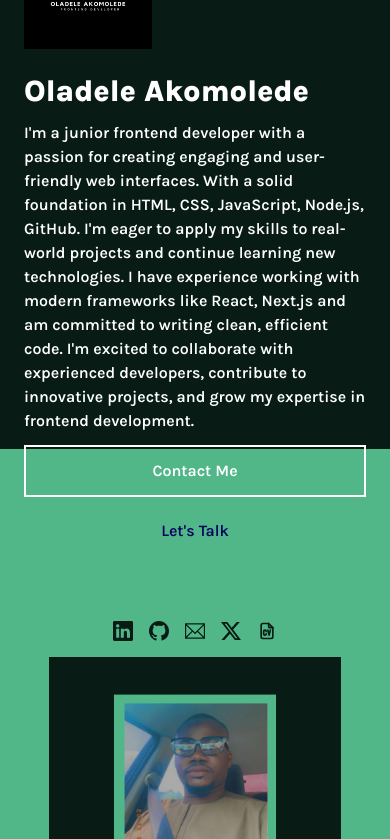
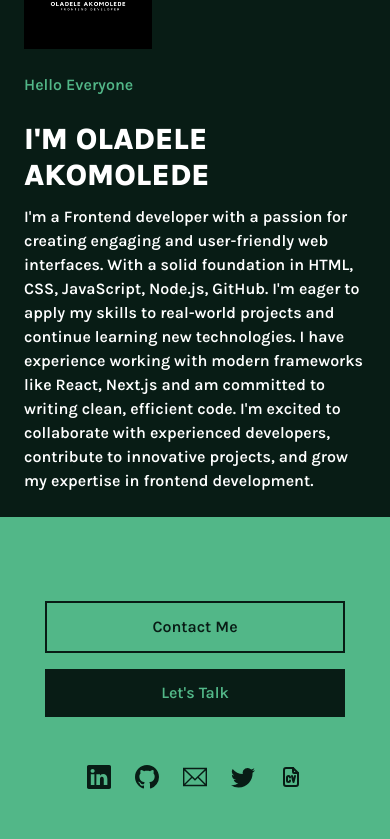
Before and after one commit to nolimits20/my-portfolio, a Next.js app: page / in a window 390 px wide. Shown: the part 167-1006 px from the top of the page. Built offline with nearby package versions, Linux system fonts and the light colour scheme.

Commit message:
feat: page1 responsive design

```diff
--- a/package.json
+++ b/package.json
@@ -9,6 +9,7 @@
     "lint": "next lint"
   },
   "dependencies": {
+    "framer-motion": "^11.3.2",
     "next": "14.2.5",
     "react": "^18",
     "react-dom": "^18",
--- /dev/null
+++ b/src/app/component/About.jsx
@@ -0,0 +1,9 @@
+import React from 'react'
+
+const About = () => {
+  return (
+    <div>About</div>
+  )
+}
+
+export default About
--- a/src/app/component/Header.jsx
+++ b/src/app/component/Header.jsx
@@ -1,7 +1,6 @@
 'use client'
-import React from 'react'
+import React, { useState } from 'react'
 import Image from 'next/image'
-import { useState } from 'react'
 
 const Header = () => {
   const [isMenuOpen, setIsMenuOpen] = useState(false)
@@ -24,7 +23,7 @@ const Header = () => {
       {/* Mobile menu */}
       {isMenuOpen && (
         <div className='absolute top-[10dvh] left-0 right-0 bg-[#081C15] md:hidden'>
-          <ul className='flex flex-col items-center py-4'>
+          <ul className='flex flex-col items-center py-4 text-white'>
             <li className='hover:text-[#CAF0F8] hover:cursor-pointer py-2'>Home</li>
             <li className='hover:text-[#CAF0F8] hover:cursor-pointer py-2'>About</li>
             <li className='hover:text-[#CAF0F8] hover:cursor-pointer py-2'>Skills</li>
--- a/src/app/component/Page1.jsx
+++ b/src/app/component/Page1.jsx
@@ -1,8 +1,10 @@
-import React from 'react'
-import Image from 'next/image'
-import { BsLinkedin, BsGithub, BsTwitterX } from "react-icons/bs";
-import { TfiEmail } from "react-icons/tfi";
-import { TbFileCv } from "react-icons/tb";
+'use client'
+import React from 'react';
+import Image from 'next/image';
+import { BsLinkedin, BsGithub, BsTwitter } from 'react-icons/bs';
+import { TfiEmail } from 'react-icons/tfi';
+import { TbFileCv } from 'react-icons/tb';
+import { motion } from 'framer-motion';
 
 const Page1 = () => {
   return (
@@ -14,34 +16,78 @@ const Page1 = () => {
       {/* Content */}
       <div className='relative z-10 flex flex-col md:flex-row w-full'>
         <div className='w-full md:w-2/3 p-6 md:p-12 text-white'>
-          <div className='mb-6 md:mb-10'>
+          <motion.div
+            className='mb-6 md:mb-10'
+            initial={{ opacity: 0, y: -20 }}
+            animate={{ opacity: 1, y: 0 }}
+            transition={{ duration: 0.8 }}
+          >
             <Image src='/O.png' alt='my-logo' width={150} height={150} className='w-32 md:w-auto'/>
-          </div>
-          <h1 className='font-extrabold text-3xl md:text-5xl mb-3 md:mb-5'>Oladele Akomolede</h1>
-          <p className='text-base md:text-lg font-semibold mb-3 md:mb-5'>I&apos;m a junior frontend developer with a passion for creating engaging and user-friendly web interfaces. With a solid foundation in HTML, CSS, JavaScript, Node.js, GitHub. I&apos;m eager to apply my skills to real-world projects and continue learning new technologies. I have experience working with modern frameworks like React, Next.js and am committed to writing clean, efficient code. I&apos;m excited to collaborate with experienced developers, contribute to innovative projects, and grow my expertise in frontend development.</p>
+          </motion.div>
+          <motion.p
+            className='pb-6 text-[#52B788] font-semibold'
+            initial={{ opacity: 0, y: -20 }}
+            animate={{ opacity: 1, y: 0 }}
+            transition={{ duration: 0.8, delay: 0.1 }}
+          >
+            Hello Everyone
+          </motion.p>
+          <motion.h1
+            className='font-extrabold text-3xl md:text-5xl mb-3 md:mb-5'
+            initial={{ opacity: 0, y: -20 }}
+            animate={{ opacity: 1, y: 0 }}
+            transition={{ duration: 0.8, delay: 0.2 }}
+          >
+            I&apos;M OLADELE AKOMOLEDE
+          </motion.h1>
+          <motion.p
+            className='text-base md:text-lg font-semibold mb-3 md:mb-5'
+            initial={{ opacity: 0, y: -20 }}
+            animate={{ opacity: 1, y: 0 }}
+            transition={{ duration: 0.8, delay: 0.4 }}
+          >
+            I&apos;m a Frontend developer with a passion for creating engaging and user-friendly web interfaces. With a solid foundation in HTML, CSS, JavaScript, Node.js, GitHub. I&apos;m eager to apply my skills to real-world projects and continue learning new technologies. I have experience working with modern frameworks like React, Next.js and am committed to writing clean, efficient code. I&apos;m excited to collaborate with experienced developers, contribute to innovative projects, and grow my expertise in frontend development.
+          </motion.p>
 
-          <div className='flex flex-col md:flex-row gap-y-2 md:gap-x-4 mb-6 md:mb-10'>
-            <button className='bg-transparent text-white p-3 md:p-4 border-2 border-white font-semibold hover:bg-white hover:text-[#03045E]'>
-              Contact Me
-            </button>
-            <button className='bg-[#52B788] border-2 border-transparent text-[#03045E] p-3 md:p-4 font-semibold hover:bg-white'>
-              Let&apos;s Talk
-            </button>
-          </div>
+          <motion.div
+            className='flex flex-col items-start gap-y-4'
+            initial={{ opacity: 0, y: -20 }}
+            animate={{ opacity: 1, y: 0 }}
+            transition={{ duration: 0.8, delay: 0.6 }}
+          >
+            <div className='flex flex-col sm:flex-row gap-4 mt-14 pt-10 md:pt-0 md:mt-5 mx-auto md:mx-0'>
+              <button className='bg-[#52B788] md:bg-transparent text-[#081C15] md:text-white p-3 w-[300px]  md:p-4 border-2 border-[#081C15] md:border-white font-semibold hover:bg-white hover:text-[#081C15] md:w-[200px]'>
+                Contact Me
+              </button>
+              <button className='bg-[#081C15] md:bg-[#52B788] border-2 border-none md:border-transparent text-[#52B788] md:text-[#081C15] p-3 md:p-4 font-semibold hover:bg-white w-[300px] md:w-[200px]'>
+                Let&apos;s Talk
+              </button>
+            </div>
+
+            {/* Icon list */}
+            <motion.ul
+            className='flex justify-center md:justify-start gap-x-6 md:gap-x-16 mt-8 md:mt-12 text-2xl text-[#081C15] md:text-3xl md:text-[#52B788] w-full'
+            initial={{ opacity: 0, y: -20 }}
+            animate={{ opacity: 1, y: 0 }}
+            transition={{ duration: 0.8, delay: 0.8 }}
+            >
+            <li className='hover:text-[#4ffaaa] hover:cursor-pointer'><BsLinkedin/></li>
+            <li className='hover:text-[#4ffaaa] hover:cursor-pointer'><BsGithub/></li>
+            <li className='hover:text-[#4ffaaa] hover:cursor-pointer'><TfiEmail/></li>
+            <li className='hover:text-[#4ffaaa] hover:cursor-pointer'><BsTwitter/></li>
+            <li className='hover:text-[#4ffaaa] hover:cursor-pointer'><TbFileCv/></li>
+            </motion.ul>
+          </motion.div>
         </div>
 
         <div className='w-full md:w-1/3 relative'>
-          {/* Icons positioned at top center for mobile, top right for desktop */}
-          <ul className='absolute top-4 sm:top-16 left-1/2 transform -translate-x-1/2 md:left-auto md:right-8 flex gap-x-4 md:gap-x-8 text-xl md:text-2xl text-[#081C15] z-20'>
-            <li className='hover:text-[#CAF0F8] hover:cursor-pointer'><BsLinkedin/></li>
-            <li className='hover:text-[#CAF0F8] hover:cursor-pointer'><BsGithub/></li>
-            <li className='hover:text-[#CAF0F8] hover:cursor-pointer'><TfiEmail/></li>
-            <li className='hover:text-[#CAF0F8] hover:cursor-pointer'><BsTwitterX/></li>
-            <li className='hover:text-[#CAF0F8] hover:cursor-pointer'><TbFileCv/></li>
-          </ul>
-
           {/* Profile picture */}
-          <div className='flex items-center justify-center py-12 md:py-0 md:absolute md:inset-0'>
+          <motion.div
+            className='flex items-center justify-center py-12 md:py-0 md:absolute md:inset-0'
+            initial={{ opacity: 0, scale: 0.8 }}
+            animate={{ opacity: 1, scale: 1 }}
+            transition={{ duration: 0.8, delay: 1 }}
+          >
             <Image
               src='/pics-new.png'
               alt='profile picture'
@@ -49,11 +95,11 @@ const Page1 = () => {
               height={300}
               className='border-4 border-[#52B788] md:w-[500px] md:h-[500px]'
             />
-          </div>
+          </motion.div>
         </div>
       </div>
     </div>
-  )
+  );
 }
 
-export default Page1
+export default Page1;
```
Also changed, not shown: public/pics-new.png (deleted), 1 other file (tests, documents, lock files or other folders).
